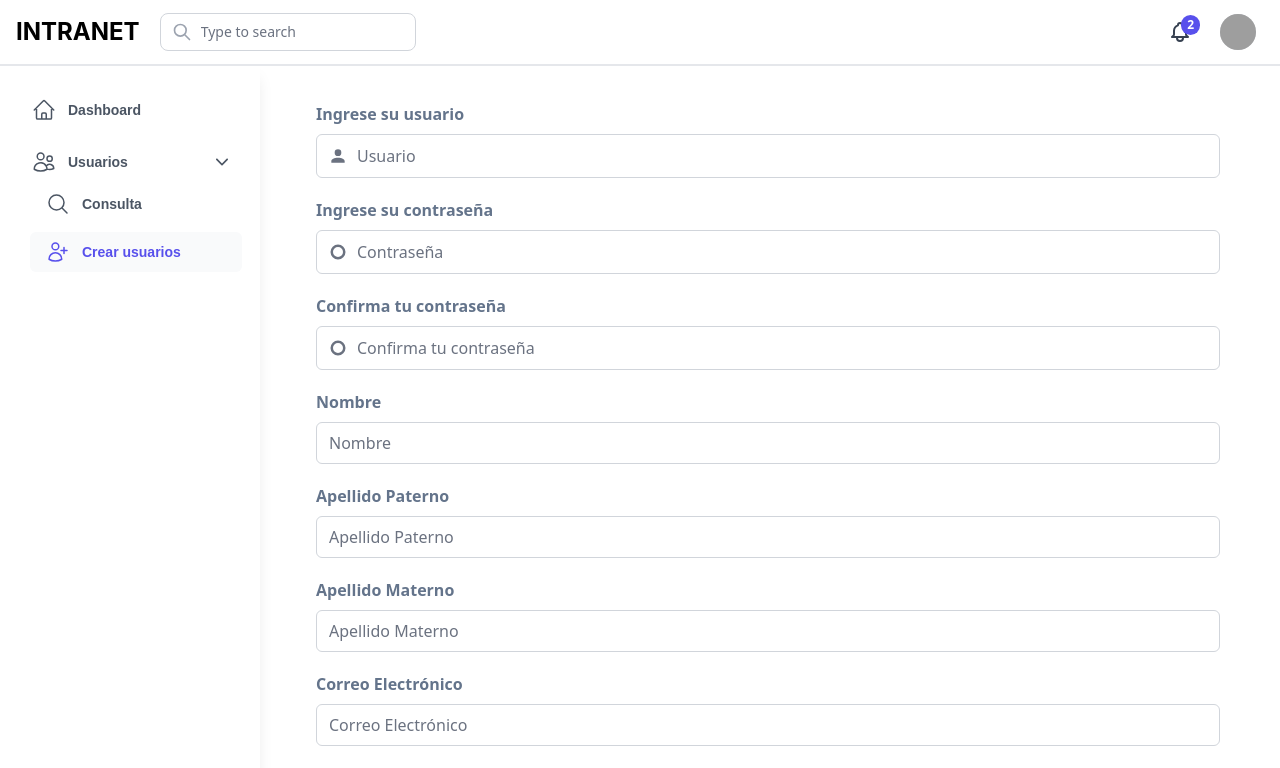
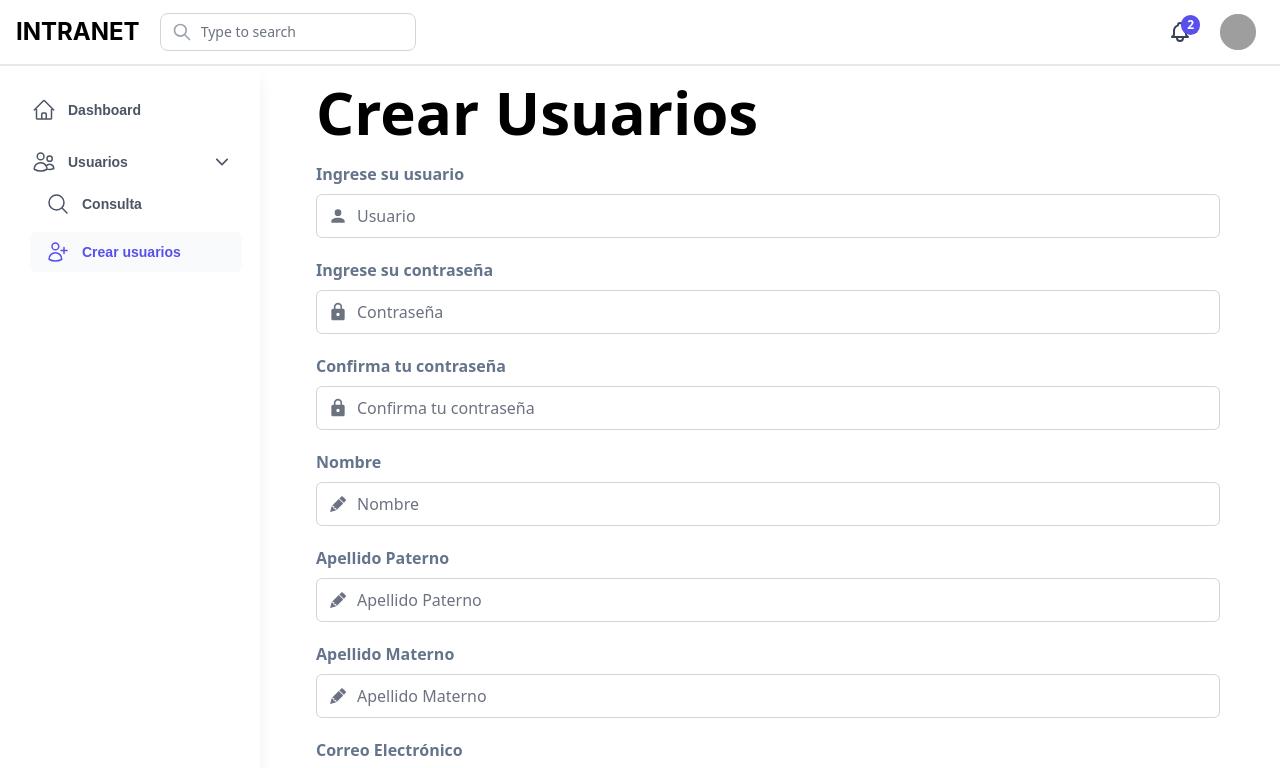
Before and after one commit to albertoG-MG/nodejs_react_mysql_template, a React (Create React App) app in the folder frontend/: page /usuarios/crear in a window 1280 px wide. Shown: the top 768 px of the page. Built offline with nearby package versions, Linux system fonts and the light colour scheme; sample sign-in values are in the browser's storage; grey boxes are pictures that could not be loaded; a web font is replaced by a local one.

Commit message:
Se mejora el crear usuarios

```diff
--- a/frontend/src/pages/usuarios/Crearusuarios.js
+++ b/frontend/src/pages/usuarios/Crearusuarios.js
@@ -188,11 +188,12 @@ export default function Crearusuario() {
 
     return (
         <>
+            <h1 className="text-3xl font-semibold sm:text-5xl lg:text-6xl mb-5 mx-7">Crear Usuarios</h1>
             <form onSubmit={manejarEnvio}>
                 <div className="grid grid-cols-1 mt-5 mx-7">
                     <label className="text-[#64748b] font-semibold mb-2">Ingrese su usuario</label>
                     <div className="group flex">
-                        <div className="w-10 z-10 pl-1 text-center pointer-events-none flex items-center justify-center">
+                        <div className="w-10 z-[1] pl-1 text-center pointer-events-none flex items-center justify-center">
                             <svg className="w-5 h-5 text-gray-500" viewBox="0 0 24 24">
                                 <path fill="currentColor" d="M12,4A4,4 0 0,1 16,8A4,4 0 0,1 12,12A4,4 0 0,1 8,8A4,4 0 0,1 12,4M12,14C16.42,14 20,15.79 20,18V20H4V18C4,15.79 7.58,14 12,14Z" />
                             </svg>
@@ -212,9 +213,9 @@ export default function Crearusuario() {
                 <div className="grid grid-cols-1 mt-5 mx-7">
                     <label className="text-[#64748b] font-semibold mb-2">Ingrese su contraseña</label>
                     <div className="group flex">
-                        <div className="w-10 z-10 pl-1 text-center pointer-events-none flex items-center justify-center">
-                            <svg className="w-5 h-5 text-gray-500" viewBox="0 0 24 24">
-                                <path fill="currentColor" d="M12,3A9,9 0 0,0 3,12A9,9 0 0,0 12,21A9,9 0 0,0 21,12A9,9 0 0,0 12,3M12,18A6,6 0 0,1 6,12A6,6 0 0,1 12,6A6,6 0 0,1 18,12A6,6 0 0,1 12,18Z" />
+                        <div className="w-10 z-[1] pl-1 text-center pointer-events-none flex items-center justify-center">
+                            <svg class="w-5 h-5 text-gray-500" viewBox="0 0 24 24">
+                                <path fill="currentColor" d="M12,17A2,2 0 0,0 14,15C14,13.89 13.1,13 12,13A2,2 0 0,0 10,15A2,2 0 0,0 12,17M18,8A2,2 0 0,1 20,10V20A2,2 0 0,1 18,22H6A2,2 0 0,1 4,20V10C4,8.89 4.9,8 6,8H7V6A5,5 0 0,1 12,1A5,5 0 0,1 17,6V8H18M12,3A3,3 0 0,0 9,6V8H15V6A3,3 0 0,0 12,3Z"></path>
                             </svg>
                         </div>
                         <input
@@ -232,9 +233,9 @@ export default function Crearusuario() {
                 <div className="grid grid-cols-1 mt-5 mx-7">
                     <label className="text-[#64748b] font-semibold mb-2">Confirma tu contraseña</label>
                     <div className="group flex">
-                        <div className="w-10 z-10 pl-1 text-center pointer-events-none flex items-center justify-center">
-                            <svg className="w-5 h-5 text-gray-500" viewBox="0 0 24 24">
-                                <path fill="currentColor" d="M12,3A9,9 0 0,0 3,12A9,9 0 0,0 12,21A9,9 0 0,0 21,12A9,9 0 0,0 12,3M12,18A6,6 0 0,1 6,12A6,6 0 0,1 12,6A6,6 0 0,1 18,12A6,6 0 0,1 12,18Z" />
+                        <div className="w-10 z-[1] pl-1 text-center pointer-events-none flex items-center justify-center">
+                            <svg class="w-5 h-5 text-gray-500" viewBox="0 0 24 24">
+                                <path fill="currentColor" d="M12,17A2,2 0 0,0 14,15C14,13.89 13.1,13 12,13A2,2 0 0,0 10,15A2,2 0 0,0 12,17M18,8A2,2 0 0,1 20,10V20A2,2 0 0,1 18,22H6A2,2 0 0,1 4,20V10C4,8.89 4.9,8 6,8H7V6A5,5 0 0,1 12,1A5,5 0 0,1 17,6V8H18M12,3A3,3 0 0,0 9,6V8H15V6A3,3 0 0,0 12,3Z"></path>
                             </svg>
                         </div>
                         <input
@@ -251,53 +252,81 @@ export default function Crearusuario() {
 
                 <div className="grid grid-cols-1 mt-5 mx-7">
                     <label className="text-[#64748b] font-semibold mb-2">Nombre</label>
+                    <div className="group flex">
+                        <div className="w-10 z-[1] pl-1 text-center pointer-events-none flex items-center justify-center">
+                            <svg class="w-5 h-5 text-gray-500" viewBox="0 0 24 24">
+                                <path fill="currentColor" d="M16.84,2.73C16.45,2.73 16.07,2.88 15.77,3.17L13.65,5.29L18.95,10.6L21.07,8.5C21.67,7.89 21.67,6.94 21.07,6.36L17.9,3.17C17.6,2.88 17.22,2.73 16.84,2.73M12.94,6L4.84,14.11L7.4,14.39L7.58,16.68L9.86,16.85L10.15,19.41L18.25,11.3M4.25,15.04L2.5,21.73L9.2,19.94L8.96,17.78L6.65,17.61L6.47,15.29"></path>
+                            </svg>
+                        </div>
                         <input
-                        className="py-2 border rounded-md border-[#d1d5db] focus:ring-2 focus:ring-blue-600 focus:outline-none"
+                            className="w-full -ml-10 pl-10 py-2 h-11 border rounded-md border-[#d1d5db] focus:ring-2 focus:ring-blue-600 focus:outline-none"
                             type="text"
                             name="nombre"
                             placeholder="Nombre"
                             value={Campos.nombre}
                             onChange={manejarCambio}
                         />
+                    </div>
                     {Errores.nombre && <p className="text-red-500">{Errores.nombre}</p>}
                 </div>
 
                 <div className="grid grid-cols-1 mt-5 mx-7">
                     <label className="text-[#64748b] font-semibold mb-2">Apellido Paterno</label>
+                    <div className="group flex">
+                        <div className="w-10 z-[1] pl-1 text-center pointer-events-none flex items-center justify-center">
+                            <svg class="w-5 h-5 text-gray-500" viewBox="0 0 24 24">
+                                <path fill="currentColor" d="M16.84,2.73C16.45,2.73 16.07,2.88 15.77,3.17L13.65,5.29L18.95,10.6L21.07,8.5C21.67,7.89 21.67,6.94 21.07,6.36L17.9,3.17C17.6,2.88 17.22,2.73 16.84,2.73M12.94,6L4.84,14.11L7.4,14.39L7.58,16.68L9.86,16.85L10.15,19.41L18.25,11.3M4.25,15.04L2.5,21.73L9.2,19.94L8.96,17.78L6.65,17.61L6.47,15.29"></path>
+                            </svg>
+                        </div>
                         <input
-                        className="py-2 border rounded-md border-[#d1d5db] focus:ring-2 focus:ring-blue-600 focus:outline-none"
+                            className="w-full -ml-10 pl-10 py-2 h-11 border rounded-md border-[#d1d5db] focus:ring-2 focus:ring-blue-600 focus:outline-none"
                             type="text"
                             name="apellido_pat"
                             placeholder="Apellido Paterno"
                             value={Campos.apellido_pat}
                             onChange={manejarCambio}
                         />
+                    </div>
                     {Errores.apellido_pat && <p className="text-red-500">{Errores.apellido_pat}</p>}
                 </div>
 
                 <div className="grid grid-cols-1 mt-5 mx-7">
                     <label className="text-[#64748b] font-semibold mb-2">Apellido Materno</label>
+                    <div className="group flex">
+                        <div className="w-10 z-[1] pl-1 text-center pointer-events-none flex items-center justify-center">
+                            <svg class="w-5 h-5 text-gray-500" viewBox="0 0 24 24">
+                                <path fill="currentColor" d="M16.84,2.73C16.45,2.73 16.07,2.88 15.77,3.17L13.65,5.29L18.95,10.6L21.07,8.5C21.67,7.89 21.67,6.94 21.07,6.36L17.9,3.17C17.6,2.88 17.22,2.73 16.84,2.73M12.94,6L4.84,14.11L7.4,14.39L7.58,16.68L9.86,16.85L10.15,19.41L18.25,11.3M4.25,15.04L2.5,21.73L9.2,19.94L8.96,17.78L6.65,17.61L6.47,15.29"></path>
+                            </svg>
+                        </div>
                         <input
-                        className="py-2 border rounded-md border-[#d1d5db] focus:ring-2 focus:ring-blue-600 focus:outline-none"
+                            className="w-full -ml-10 pl-10 py-2 h-11 border rounded-md border-[#d1d5db] focus:ring-2 focus:ring-blue-600 focus:outline-none"
                             type="text"
                             name="apellido_mat"
                             placeholder="Apellido Materno"
                             value={Campos.apellido_mat}
                             onChange={manejarCambio}
                         />
+                    </div>
                     {Errores.apellido_mat && <p className="text-red-500">{Errores.apellido_mat}</p>}
                 </div>
 
                 <div className="grid grid-cols-1 mt-5 mx-7">
                     <label className="text-[#64748b] font-semibold mb-2">Correo Electrónico</label>
+                    <div className="group flex">
+                        <div className="w-10 z-[1] pl-1 text-center pointer-events-none flex items-center justify-center">
+                            <svg class="w-5 h-5 text-gray-500" viewBox="0 0 24 24">
+                                <path fill="currentColor" d="M20,8L12,13L4,8V6L12,11L20,6M20,4H4C2.89,4 2,4.89 2,6V18A2,2 0 0,0 4,20H20A2,2 0 0,0 22,18V6C22,4.89 21.1,4 20,4Z"></path>
+                            </svg>
+                        </div>
                         <input
-                        className="py-2 border rounded-md border-[#d1d5db] focus:ring-2 focus:ring-blue-600 focus:outline-none"
+                            className="w-full -ml-10 pl-10 py-2 h-11 border rounded-md border-[#d1d5db] focus:ring-2 focus:ring-blue-600 focus:outline-none"
                             type="email"
                             name="correo"
                             placeholder="Correo Electrónico"
                             value={Campos.correo}
                             onChange={manejarCambio}
                         />
+                    </div>
                     {Errores.correo && <p className="text-red-500">{Errores.correo}</p>}
                 </div>
 
@@ -311,13 +340,15 @@ export default function Crearusuario() {
                     />
                     {Errores.foto && <p className="text-red-500">{Errores.foto}</p>}
                 </div>
-
+                <div class="mt-8 h-px bg-slate-200"></div>
+                <div className="text-right">
                     <button
                         className="bg-blue-600 hover:bg-blue-700 text-white font-bold py-2 px-4 rounded focus:outline-none focus:shadow-outline mt-5"
                         type="submit"
                     >
                         Crear Usuario
                     </button>
+                </div>
             </form>
         </>
     );
```
Also changed, not shown: 1 other file (tests, documents, lock files or other folders). Lines whose indentation alone changed are shown as unchanged.
